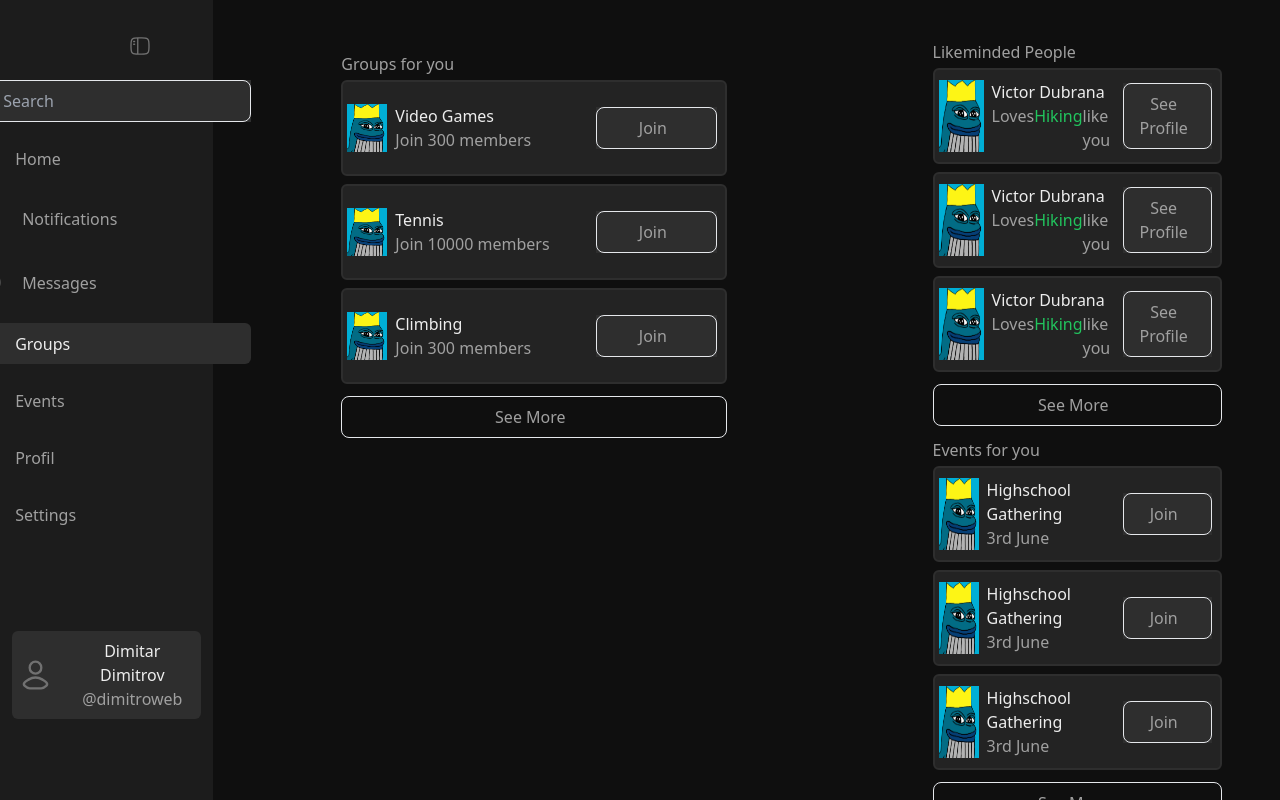
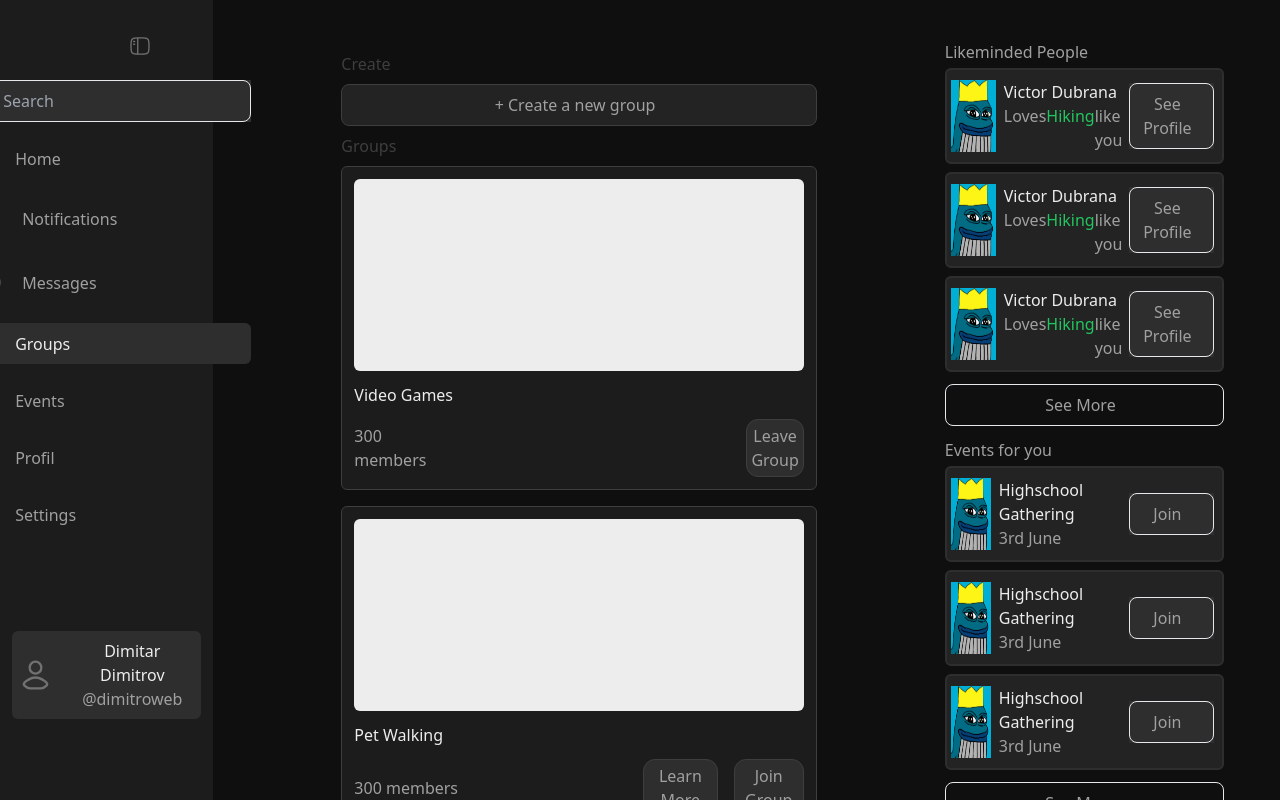
Before and after one commit to algorithmISEPProject/front, a Next.js app: page /HomePage in a window 1280 px wide. Both pictures are taken after a click on the button "Groups". Shown: the top 800 px of the page. Built offline with nearby package versions, Linux system fonts and the light colour scheme.

Commit message:
Groups Page done with interface

```diff
--- a/src/app/HomePage/page.tsx
+++ b/src/app/HomePage/page.tsx
@@ -14,6 +14,7 @@ import ProfileYou from "@/components/profile/profileYou/profileYou";
 import Settings from "@/components/settings/settings";
 import Notifications from "@/components/notifications/notifications";
 import ProfileSomeoneElse from "@/components/profile/profileSomeoneElse/profileSomeoneElse";
+import Groups from "@/components/groupsForYou/groups";
 
 export default function HomePage() {
   const [activeMenu, setActiveMenu] = useState("Home");
@@ -49,29 +50,22 @@ export default function HomePage() {
           <div>
             <div className="flex flex-col mt-3 center-items">
               <div className="flex flex-col">
-                <div className="text-subTitle">Groups for you</div>
+                <div className="text-subtileText mb-2">Create</div>
+                <button className="text-subTitle bg-inputField-background mb-2 pl-2 pr-4 py-2 border border-inputField-outline w-full rounded-lg">
+                  + Create a new group
+                </button>
+                <div className="text-subtileText mb-2">Groups</div>
 
-                <GroupsForYou
-                  groupsName="Video Games"
-                  groupsNumber={300}
-                  groupImage={kingWhale}
+                <Groups
+                  profileGroupName="Video Games"
+                  profileGroupMembersNumber={300}
+                  profileJoinedGroup={true}
                 />
-                <GroupsForYou
-                  groupsName="Tennis"
-                  groupsNumber={10000}
-                  groupImage={kingWhale}
+                <Groups
+                  profileGroupName="Pet Walking"
+                  profileGroupMembersNumber={300}
+                  profileJoinedGroup={false}
                 />
-                <GroupsForYou
-                  groupsName="Climbing"
-                  groupsNumber={300}
-                  groupImage={kingWhale}
-                />
-
-                <div className="bg-background text-subTitle w-5/6 mt-2">
-                  <button className="pl-2 pr-4 py-2 border w-full rounded-lg">
-                    See More
-                  </button>
-                </div>
               </div>
             </div>
           </div>
@@ -148,16 +142,6 @@ export default function HomePage() {
           groupsNumber={300}
           groupImage={kingWhale}
         />
-        <GroupsForYou
-          groupsName="Tennis"
-          groupsNumber={10000}
-          groupImage={kingWhale}
-        />
-        <GroupsForYou
-          groupsName="Climbing"
-          groupsNumber={300}
-          groupImage={kingWhale}
-        />
       </div>
     </div>
   );
--- /dev/null
+++ b/src/components/groupsForYou/groups.tsx
@@ -0,0 +1,44 @@
+import React from "react";
+import GroupsForYou from "./groupsForYou";
+
+export interface GroupsProps {
+  profileGroupName?: string;
+  profileGroupMembersNumber?: number;
+  profileJoinedGroup?: boolean;
+}
+
+export default function Groups(props: GroupsProps) {
+  return (
+    <div className="mb-4">
+      <div className="flex flex-col bg-componentBackground border border-btn-outline p-3 rounded-md">
+        <div className="h-48 bg-white rounded-md mb-3"></div>
+        <div className="text-white mb-3">{props.profileGroupName}</div>
+
+        {props.profileJoinedGroup ? (
+          <div className="flex flex-row items-center w-full space-x-80">
+            <div className="text-subTitle w-1/2">
+              {props.profileGroupMembersNumber} members
+            </div>
+            <button className="text-subTitle bg-btn-background p-1  w-1/2 border border-btn-outline rounded-xl">
+              Leave Group
+            </button>
+          </div>
+        ) : (
+          <div className="flex flex-row items-center w-full space-x-32">
+            <div className="text-subTitle w-1/2">
+              {props.profileGroupMembersNumber} members
+            </div>
+            <div className="flex flex-row w-1/2 space-x-4">
+              <button className="text-subTitle bg-btn-background p-1 pl-2 pr-2 border border-btn-outline rounded-xl">
+                Learn More
+              </button>
+              <button className="text-subTitle bg-btn-background p-1 pl-2 pr-2 border border-btn-outline rounded-xl">
+                Join Group
+              </button>
+            </div>
+          </div>
+        )}
+      </div>
+    </div>
+  );
+}
--- a/src/components/groupsForYou/groupsForYou.tsx
+++ b/src/components/groupsForYou/groupsForYou.tsx
@@ -44,6 +44,13 @@ export default function GroupsForYou(props: GroupsForYouProps) {
   return (
     <div>
       <Group />
+      <Group />
+      <Group />
+      <div className="bg-background text-subTitle w-5/6 mt-2">
+        <button className="pl-2 pr-4 py-2 border w-full rounded-lg">
+          See More
+        </button>
+      </div>
     </div>
   );
 }
```
